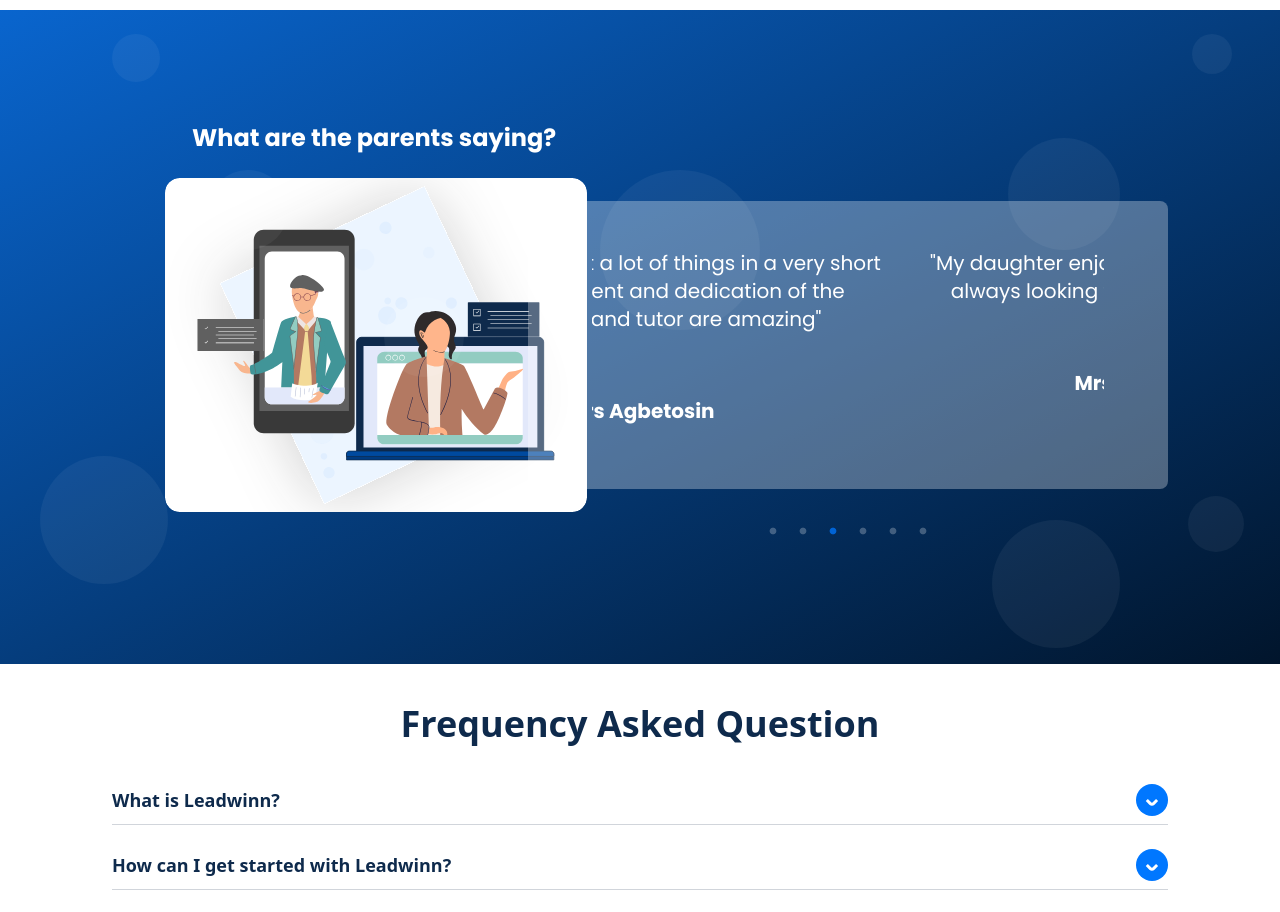
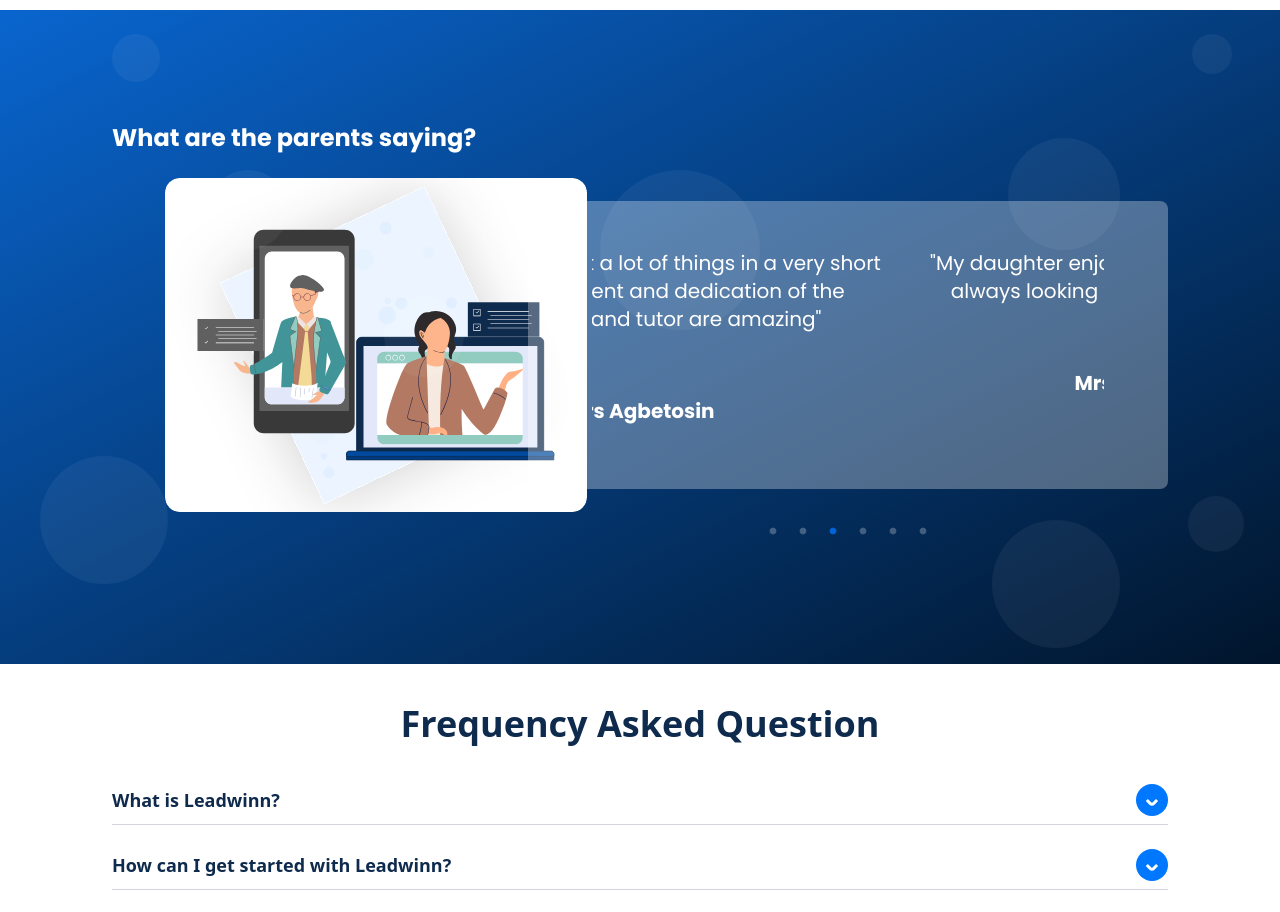
Before and after one commit to Adeleyeha-17/Leadwinn-Academy, a React (Vite) app: page / in a window 1280 px wide. Shown: the part 1040-1952 px from the top of the page. Built offline with nearby package versions, Linux system fonts and the light colour scheme.

Commit message:
updated Footer

```diff
--- a/src/components/Footer/Footer.tsx
+++ b/src/components/Footer/Footer.tsx
@@ -141,7 +141,7 @@ export const Footer: React.FC = () => {
 
          <div className='border-t-2 sm:border-t border-gray-400 mt-1 md:mt-2 lg:mt-20'>
 
-            <div className='flex flex-col lg:flex-row items-center gap-4 mt-10 max-sm:px-8 text-center'>
+            <div className='flex flex-col lg:flex-row items-center gap-4 mt-10 text-center'>
                <div className='flex gap-3'>
                   <Link to="/"><img src="./leadwinn.svg" alt="leadwinn logo" className='w-9 md:w-16'/></Link>
                   <h5 className='text-xs md:text-sm lg:text-base flex items-center justify-center'>Copyright © 2020 - 2023 Leadwinn Academy. All rights reserved
--- a/src/components/Testimonial/Testimonial.tsx
+++ b/src/components/Testimonial/Testimonial.tsx
@@ -58,7 +58,7 @@ export const Testimonial = () => {
          <div className='rounded-full w-10 h-10 md:bg-white md:bg-opacity-5 absolute top-6 right-12'></div>
 
          <div>
-            <h1 className="text-sm md:text-base lg:text-2xl font-bold mb-3 md:mb-6 max-md:text-center z-10 lg:ml-20">What are the parents saying?</h1>
+            <h1 className="text-sm md:text-base lg:text-2xl font-bold mb-3 md:mb-6 max-md:text-center z-10">What are the parents saying?</h1>
          </div>
 
          <div className="grid md:grid-cols-2 items-center mb-10">
```
